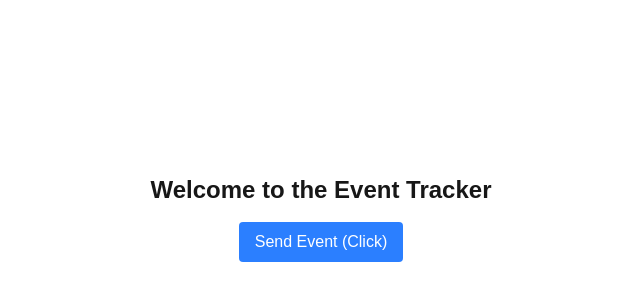
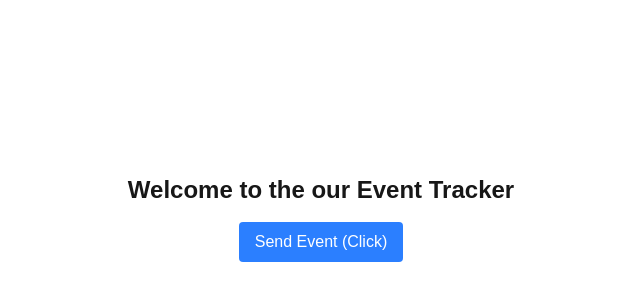
Before and after one commit to ahmedali839/NextJS-Collection, a Next.js app in the folder third_party_libraries/: page / in a window 1280 px wide. Shown: the part 182-482 px from the top of the page, without its empty margins (319-959 px from the left). Built offline with nearby package versions, Linux system fonts and the light colour scheme.

Commit message:
third-party-libraries - google_tagManager

```diff
--- a/third_party_libraries/app/page.js
+++ b/third_party_libraries/app/page.js
@@ -3,7 +3,7 @@ import EventButton from "./components/sendGAEvent";
 export default function Page() {
   return (
     <div className="flex min-h-screen flex-col items-center justify-center p-8">
-      <h2 className="mb-4 text-2xl font-bold">Welcome to the Event Tracker</h2>
+      <h2 className="mb-4 text-2xl font-bold">Welcome to the our Event Tracker</h2>
       <EventButton />
     </div>
   );
```
